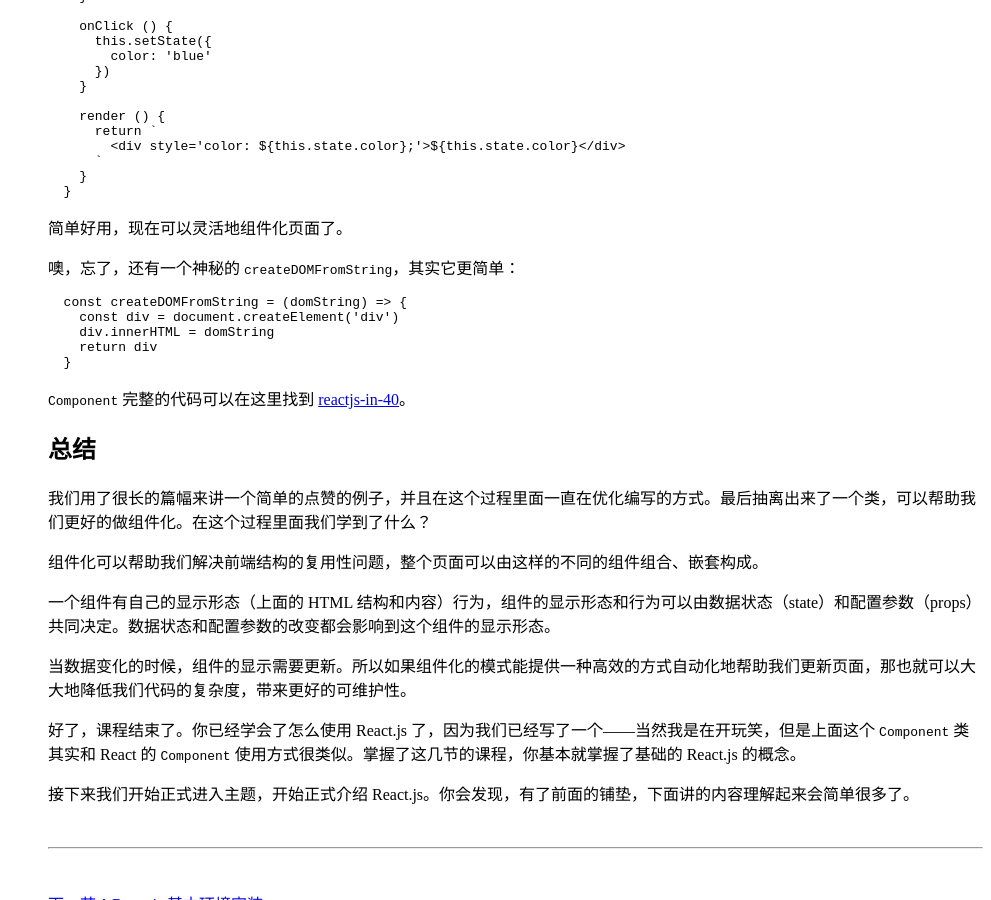
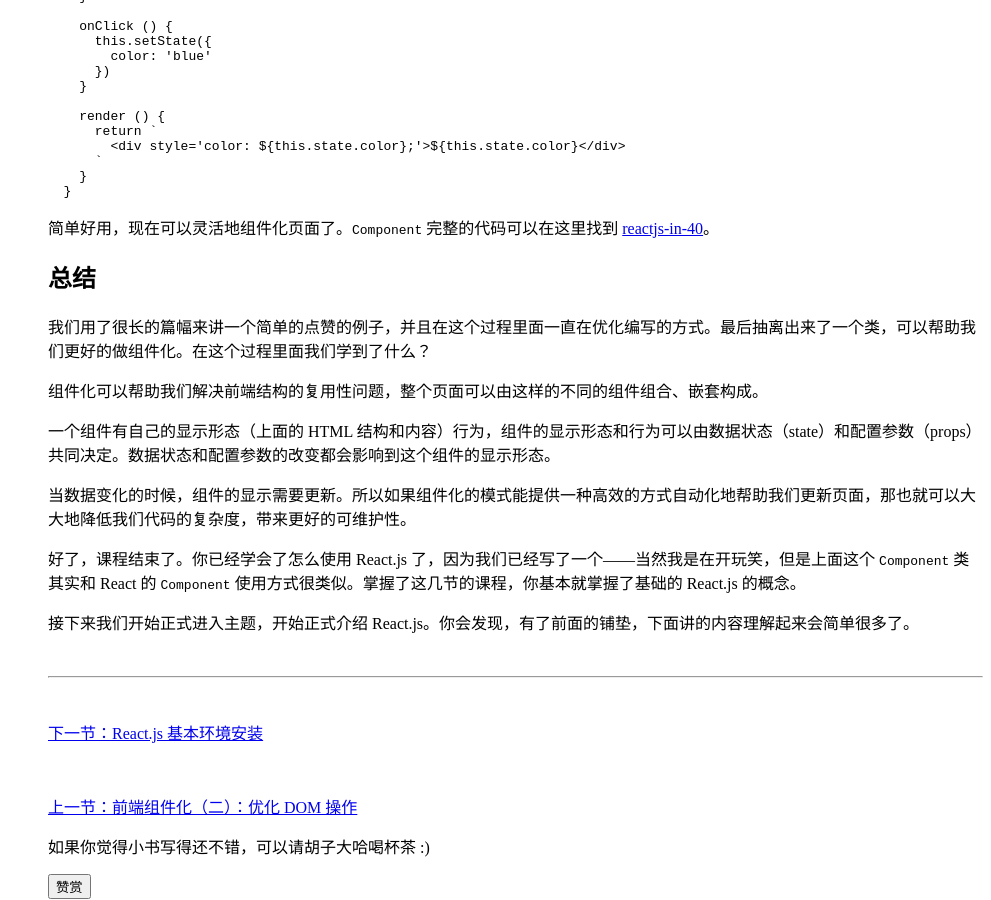
Before and after one commit to huzidaha/react-naive-book, a Jekyll site: the page built from _posts/2017-02-15-lesson4.md, in a window 1280 px wide and 900 px high, scrolled down 2679 px. Shown: the whole window, without its empty margins (289-1280 px from the left). Built offline with Jekyll 4.4.1, drawn with Linux system fonts in a browser that asks for light colours; comment, search, counter and statistics services are not loaded.

Commit message:
调整字句

````diff
--- a/_posts/2017-02-15-lesson4.md
+++ b/_posts/2017-02-15-lesson4.md
@@ -144,19 +144,7 @@ tags: [React.js,React.js 小书,教程,组件]
   }
 ```
 
-简单好用，现在可以灵活地组件化页面了。
-
-噢，忘了，还有一个神秘的 `createDOMFromString`，其实它更简单：
-
-```javascript
-  const createDOMFromString = (domString) => {
-    const div = document.createElement('div')
-    div.innerHTML = domString
-    return div
-  }
-```
-
-`Component` 完整的代码可以在这里找到 [reactjs-in-40](https://github.com/huzidaha/reactjs-in-40)。
+简单好用，现在可以灵活地组件化页面了。`Component` 完整的代码可以在这里找到 [reactjs-in-40](https://github.com/huzidaha/reactjs-in-40)。
 
 ## 总结
 我们用了很长的篇幅来讲一个简单的点赞的例子，并且在这个过程里面一直在优化编写的方式。最后抽离出来了一个类，可以帮助我们更好的做组件化。在这个过程里面我们学到了什么？
````
Also changed, not shown: _posts/2017-02-13-lesson2.md (+3 -1 lines), _posts/2017-03-03-lesson20.md (+1 -1 lines), _posts/2017-03-07-lesson24.md (+1 -1 lines).
